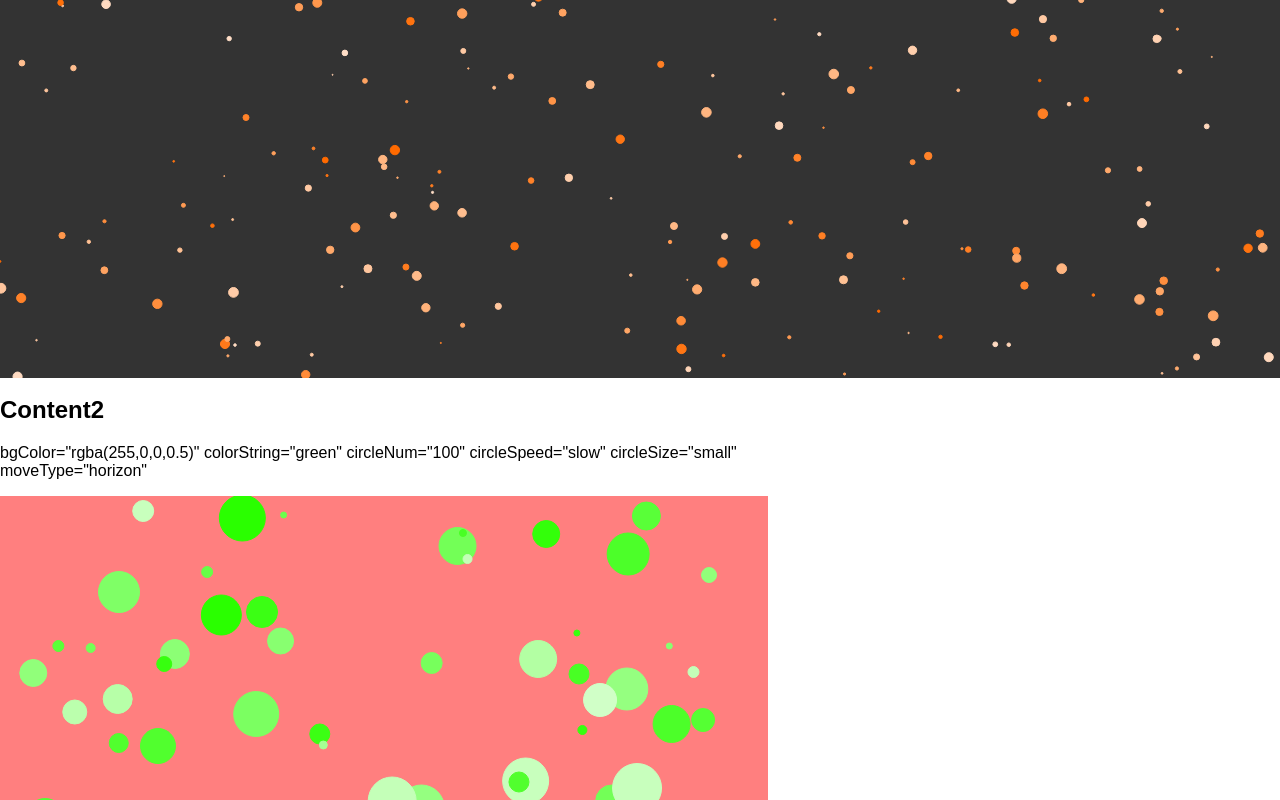
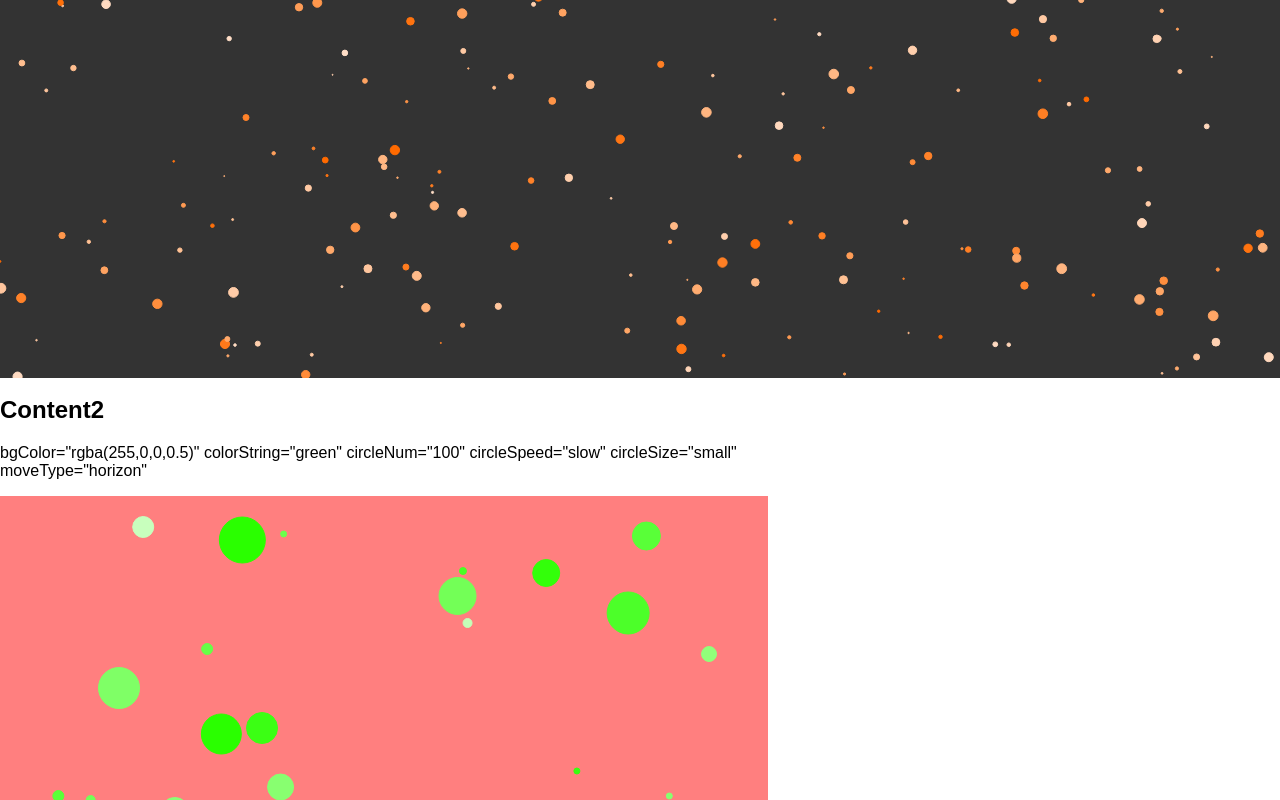
Before and after one commit to high-g/vue-bubbly-bg, a Vue app: page / in a window 1280 px wide. Shown: the part 884-1684 px from the top of the page. Built offline with nearby package versions, Linux system fonts and the light colour scheme.

Commit message:
[update]表示調整

```diff
--- a/src/App.vue
+++ b/src/App.vue
@@ -65,7 +65,6 @@
       </p>
 
       <VueBubblyBg
-        class="mb100"
         colorString="purple"
         circleNum="20"
         circleSize="big"
@@ -127,7 +126,7 @@ h1 {
 
 #content2 {
   width: 60%;
-  height: 400px;
+  height: 800px;
 }
 
 #content3 {
```
